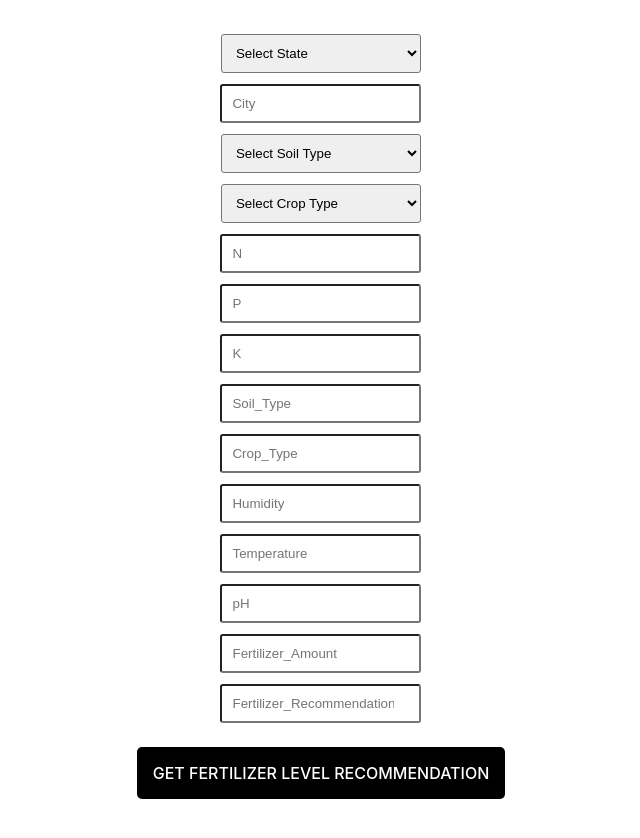
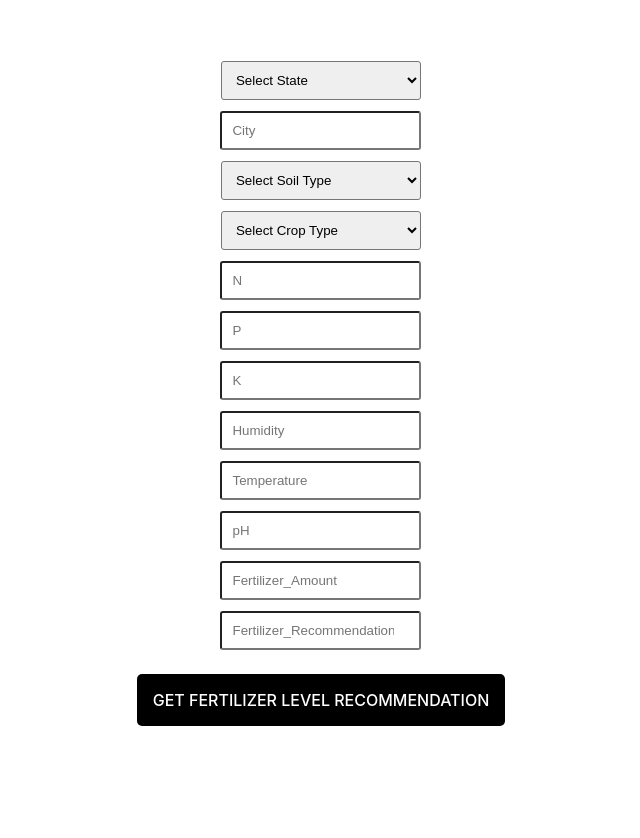
Before and after one commit to skid-kid/FasaL, a React (Vite) app in the folder Fertiliser-react-frontend/: page / in a window 1280 px wide. Shown: the top 838 px of the page, without its empty margins (319-959 px from the left). After the commit the page ends 800 px from the top, so only its background shows below. Built offline with nearby package versions, Linux system fonts and the light colour scheme.

Commit message:
Danish bhai

```diff
--- a/Fertiliser-react-frontend/src/components/form.jsx
+++ b/Fertiliser-react-frontend/src/components/form.jsx
@@ -55,7 +55,7 @@ export function Form() {
     };
 
     const fetchWeatherData = async (city) => {
-        const apiKey = ''; // Your API key
+        const apiKey = '';
         const url = `https://api.openweathermap.org/data/2.5/weather?q=${city}&appid=${apiKey}&units=metric`;
         try {
             const response = await axios.get(url);
@@ -143,7 +143,7 @@ export function Form() {
                 </select>
                 <br />
             </div>
-            {Object.keys(formData).filter(key => key !== 'State' && key !== 'City').map(key => (
+            {Object.keys(formData).filter(key => key !== 'State' && key !== 'City' && key!='Soil_Type' && key!='Crop_Type').map(key => (
                 <div key={key} style={{ marginBottom: '7px' }}>
                     <input
                         style={{ padding: 10, margin: 2, borderRadius: 3 }}
```
